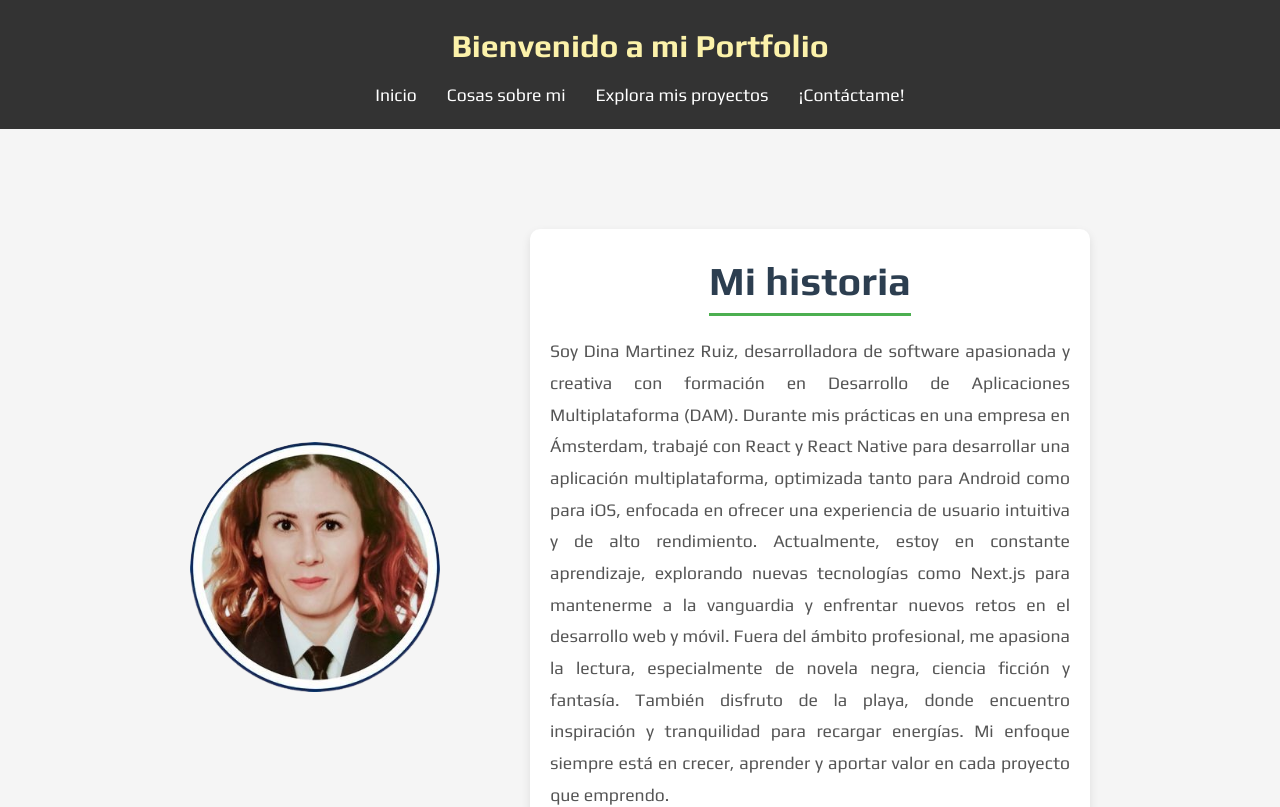
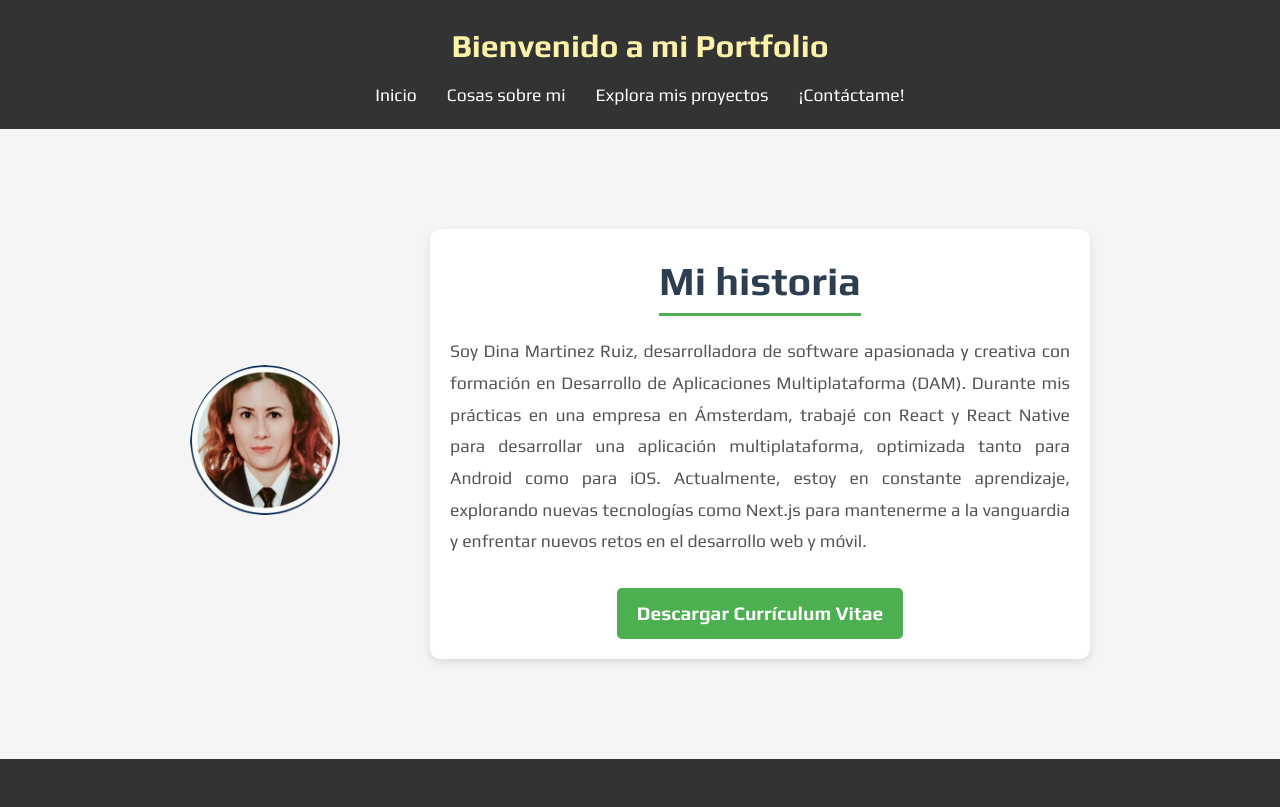
Before and after one commit to LavryDam/my-portfolio-web, a Next.js app: page /about in a window 1280 px wide. Shown: the top 807 px of the page. Built offline with nearby package versions, Linux system fonts and the light colour scheme.

Commit message:
fix:img and text

```diff
--- a/app/about/page.tsx
+++ b/app/about/page.tsx
@@ -11,14 +11,13 @@ function aboutPage(){
         <>
             <div className="contenedor-about">
                 <div className="img-dina">
-                    <Image src="/docs/img-dina.jpg" width={250} height={250} alt="Imagen Dina"/>
+                    <Image src="/docs/img-dina.jpg" width={150} height={150} alt="Imagen Dina"/>
                 </div>
                 <div className="about-page">
                     <h1>Mi historia</h1>
                     <p className="bio-texto">
-                        Soy Dina Martinez Ruiz, desarrolladora de software apasionada y creativa con formación en Desarrollo de Aplicaciones Multiplataforma (DAM). Durante mis prácticas en una empresa en Ámsterdam, trabajé con React y React Native para desarrollar una aplicación multiplataforma, optimizada tanto para Android como para iOS, enfocada en ofrecer una experiencia de usuario intuitiva y de alto rendimiento.
-                        Actualmente, estoy en constante aprendizaje, explorando nuevas tecnologías como Next.js para mantenerme a la vanguardia y enfrentar nuevos retos en el desarrollo web y móvil.
-                        Fuera del ámbito profesional, me apasiona la lectura, especialmente de novela negra, ciencia ficción y fantasía. También disfruto de la playa, donde encuentro inspiración y tranquilidad para recargar energías. Mi enfoque siempre está en crecer, aprender y aportar valor en cada proyecto que emprendo.
+                        Soy Dina Martinez Ruiz, desarrolladora de software apasionada y creativa con formación en Desarrollo de Aplicaciones Multiplataforma (DAM). Durante mis prácticas en una empresa en Ámsterdam, trabajé con React y React Native para desarrollar una aplicación multiplataforma,
+                        optimizada tanto para Android como para iOS. Actualmente, estoy en constante aprendizaje, explorando nuevas tecnologías como Next.js para mantenerme a la vanguardia y enfrentar nuevos retos en el desarrollo web y móvil.
                     </p>
                     <Link href="docs/CV DINA MARTINEZ RUIZ.pdf" target="_blank" download className="enlace-cv">Descargar Currículum Vitae</Link>
                 </div>
```
